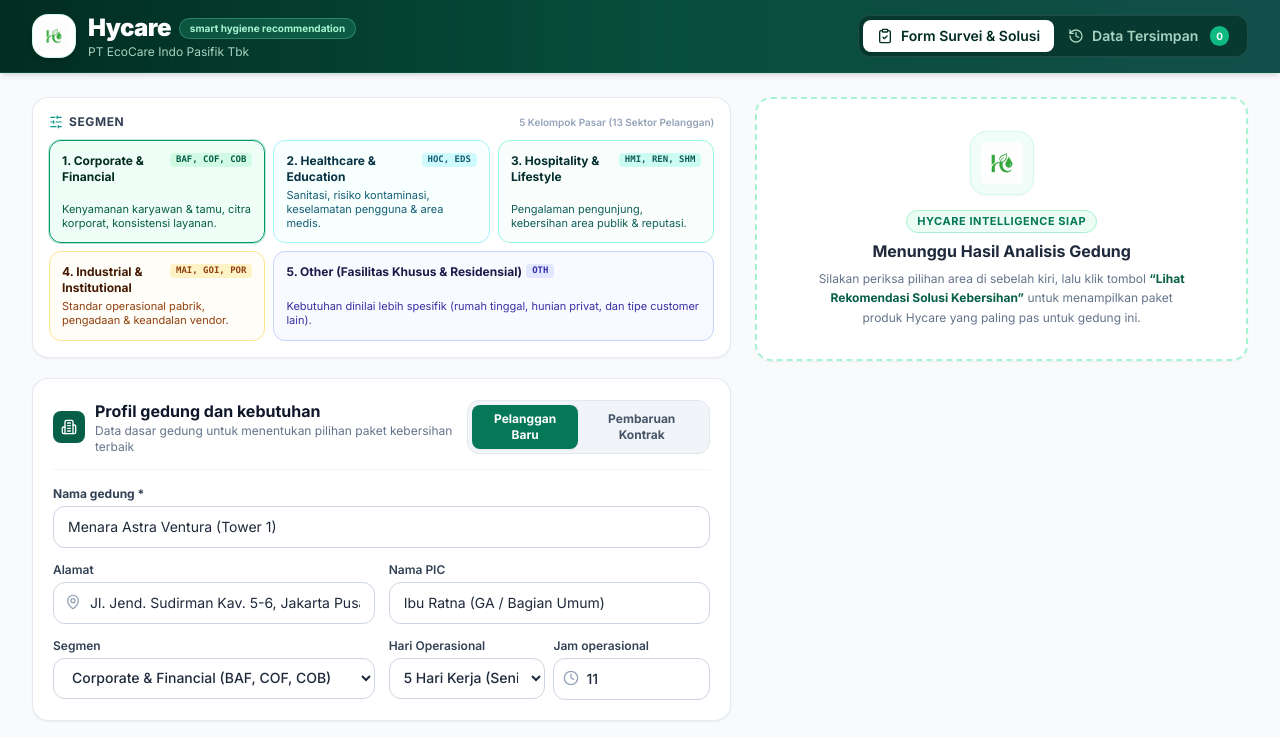
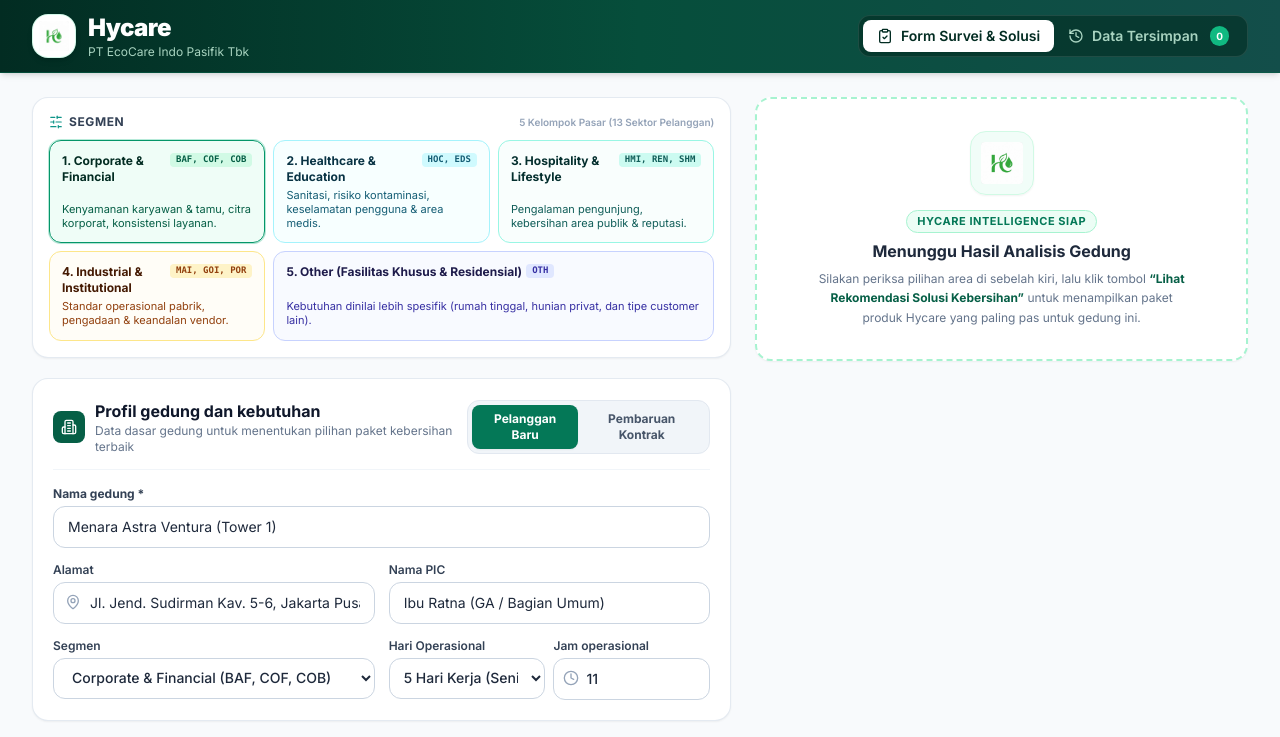
Before and after one commit to Muhammadirfankarim/ecocare-field-assistant, a Next.js app: page / in a window 1280 px wide. Shown: the top 737 px of the page. Built offline with nearby package versions, Linux system fonts and the light colour scheme.

Commit message:
fix: hapus badge smart hygiene recommendation di samping logo Hycare header

```diff
--- a/src/app/page.tsx
+++ b/src/app/page.tsx
@@ -721,14 +721,9 @@ _Dianalisis menggunakan sistem rekomendasi cerdas Hycare_`;
               />
             </div>
             <div>
-              <div className="flex items-center gap-2">
-                <h1 className="text-xl sm:text-2xl font-black tracking-tight text-white flex items-center">
-                  Hycare
-                </h1>
-                <span className="inline-flex items-center px-2.5 py-0.5 rounded-full text-[10px] font-bold bg-emerald-400/20 text-emerald-200 border border-emerald-300/30">
-                  smart hygiene recommendation
-                </span>
-              </div>
+              <h1 className="text-xl sm:text-2xl font-black tracking-tight text-white flex items-center">
+                Hycare
+              </h1>
               <p className="text-xs text-emerald-100/80">
                 PT EcoCare Indo Pasifik Tbk
               </p>
```
